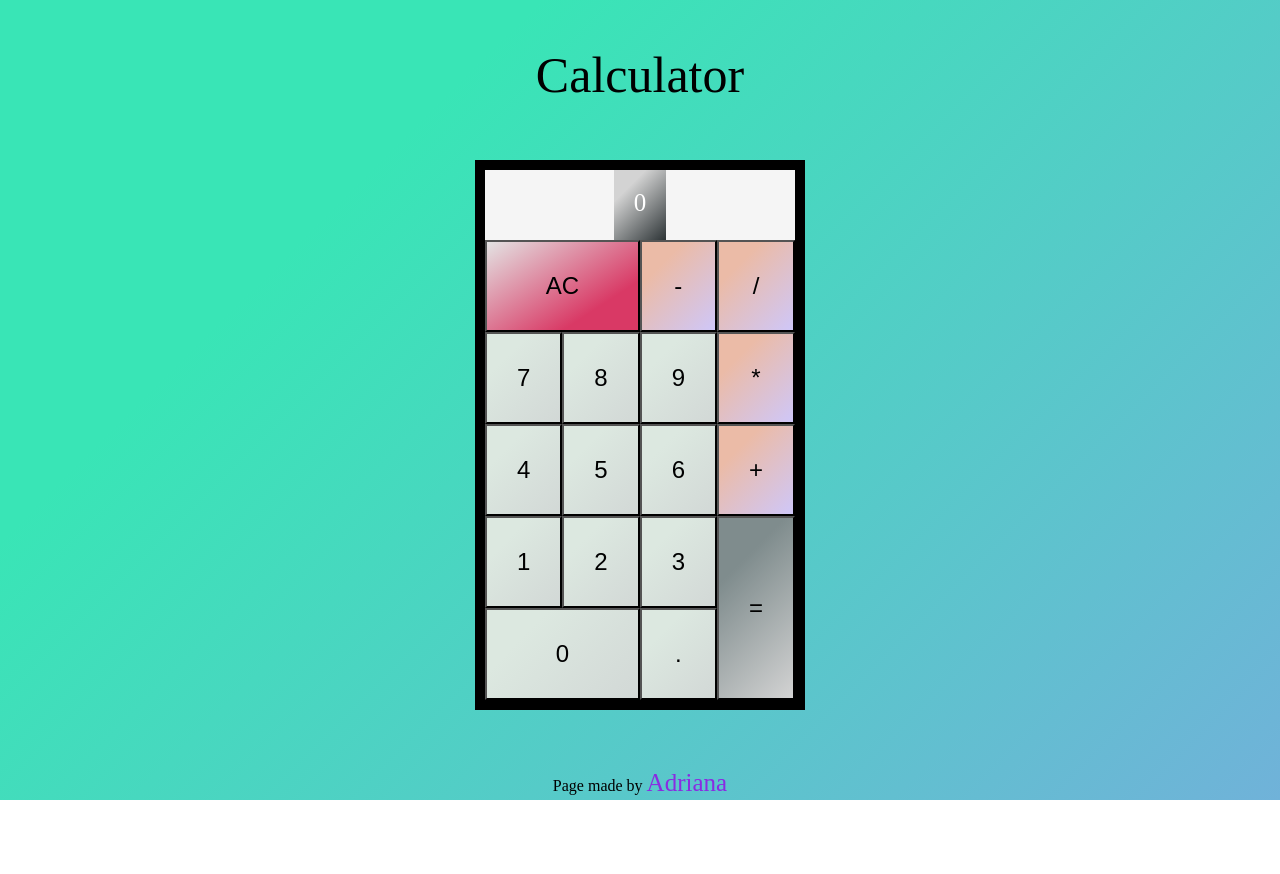
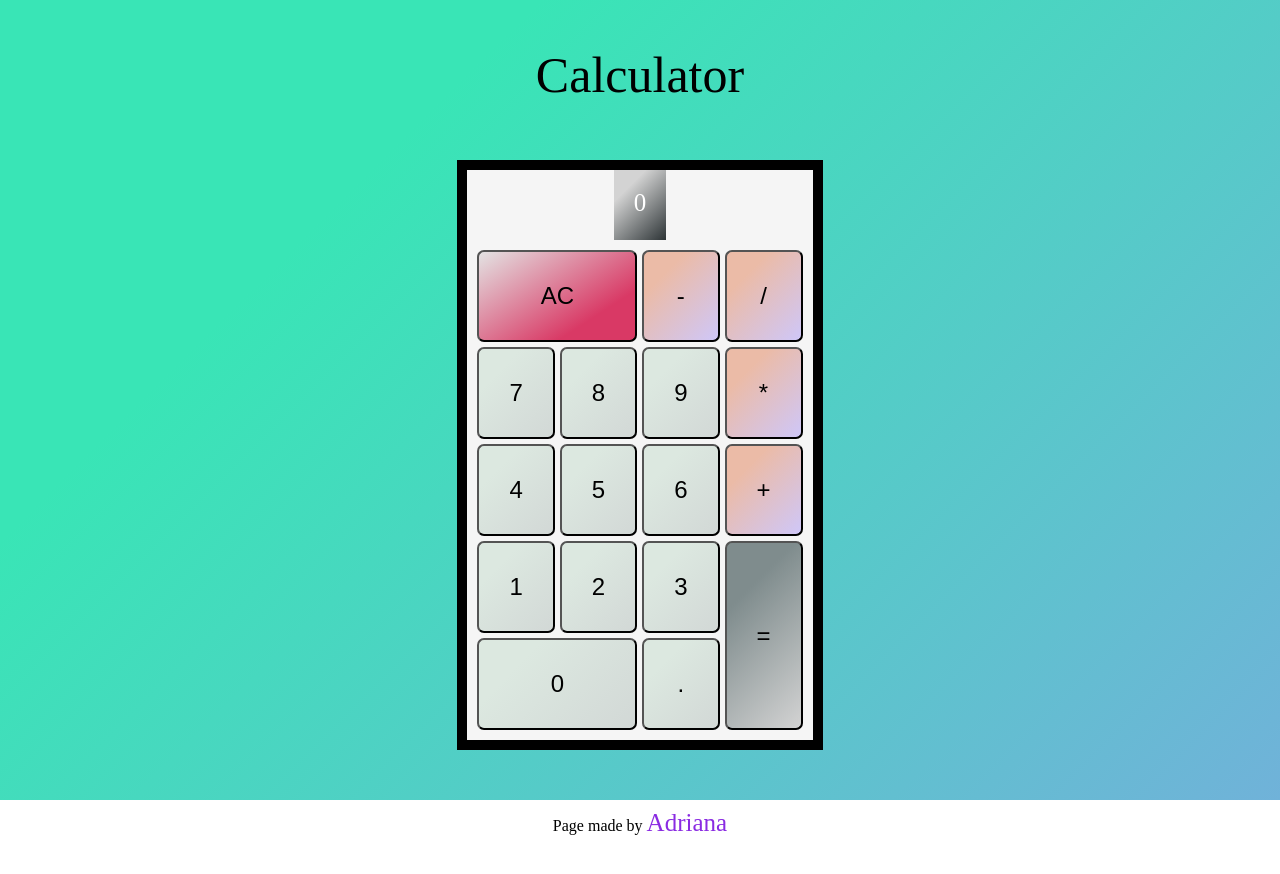
Before and after one commit to adrimihailescu/calculator, a React (Create React App) app: page / in a window 1280 px wide. Shown: the top 874 px of the page. Before the commit the page ends 845 px from the top, so only its background shows below. Built offline with nearby package versions, Linux system fonts and the light colour scheme.

Commit message:
updated logic and styles

```diff
--- a/src/App.js
+++ b/src/App.js
@@ -7,8 +7,8 @@ import { useState } from "react";
 
 function App() {
 	const [currentValue, setCurrentValue] = useState("0");
+	// eslint-disable-next-line no-unused-vars
 	const [previousValue, setPreviousValue] = useState("");
-	const [operation, setOperation] = useState();
 	const [decimal, setDecimal] = useState();
 	const [wasLastEqual, setWasLastEqual] = useState(false);
 
@@ -17,15 +17,18 @@ function App() {
 		const value = e.target.textContent;
 
 		switch (true) {
-			case classes.includes("operator"):
 			case classes.includes("number"):
-				if (currentValue !== "0" && !operation && !wasLastEqual) {
+				if (currentValue !== "0" && !wasLastEqual) {
 					setCurrentValue(currentValue + value);
 				} else {
 					setWasLastEqual(false);
 					setCurrentValue(value);
 				}
 
+				break;
+			case classes.includes("operator"):
+				setCurrentValue(currentValue + value);
+				setWasLastEqual(false);
 				break;
 
 			case classes.includes("result"):
@@ -38,6 +41,7 @@ function App() {
 				setCurrentValue(result);
 				setWasLastEqual(true);
 
+				// eslint-disable-next-line no-eval
 				console.log(eval(parseFloat(currentValue)));
 
 				break;
@@ -50,7 +54,6 @@ function App() {
 
 				break;
 			case classes.includes("delete"):
-				setOperation("");
 				setCurrentValue("0");
 
 				break;
--- a/src/components/Calculator/DisplayOutputs/DisplayOutputs.scss
+++ b/src/components/Calculator/DisplayOutputs/DisplayOutputs.scss
@@ -3,7 +3,6 @@
 	font-size: 25px;
 	height: 30px;
 	max-width: 350px;
-
 	background-color: #2d3436;
 	background-image: linear-gradient(315deg, #2d3436 0%, #d3d3d3 74%);
 
--- a/src/components/Calculator/NumPad/Button/Button.scss
+++ b/src/components/Calculator/NumPad/Button/Button.scss
@@ -1,6 +1,7 @@
 .number {
 	background-color: #d2d8d6;
 	background-image: linear-gradient(315deg, #d2d8d6 0%, #dce8e0 74%);
+	border-radius: 7px;
 
 	padding: 30px;
 	font-size: 24px;
@@ -11,12 +12,13 @@
 	background-image: linear-gradient(315deg, #cfc7f8 0%, #ebbba7 74%);
 	padding: 20px;
 	font-size: 24px;
+	border-radius: 7px;
 }
 
 .delete {
 	background-color: #e3e3e3;
 	background-image: linear-gradient(147deg, #e3e3e3 0%, #d93965 74%);
-
+	border-radius: 7px;
 	padding: 30px;
 	font-size: 24px;
 }
@@ -24,7 +26,7 @@
 .result {
 	background-color: #d3d3d3;
 	background-image: linear-gradient(315deg, #d3d3d3 0%, #7f8c8d 74%);
-
+	border-radius: 7px;
 	padding: 30px;
 	font-size: 24px;
 }
@@ -32,7 +34,7 @@
 .decimal {
 	background-color: #d2d8d6;
 	background-image: linear-gradient(315deg, #d2d8d6 0%, #dce8e0 74%);
-
+	border-radius: 7px;
 	font-size: 24px;
 }
 
--- a/src/components/Calculator/NumPad/NumPad.scss
+++ b/src/components/Calculator/NumPad/NumPad.scss
@@ -1,7 +1,8 @@
 .num-pad {
-	margin: 0 auto;
+	padding: 10px;
 	display: grid;
 	max-width: 500px;
+	gap: 5px;
 	grid-template-areas:
 		"clear clear subtract divide"
 		"seven eight nine multiply"
```
